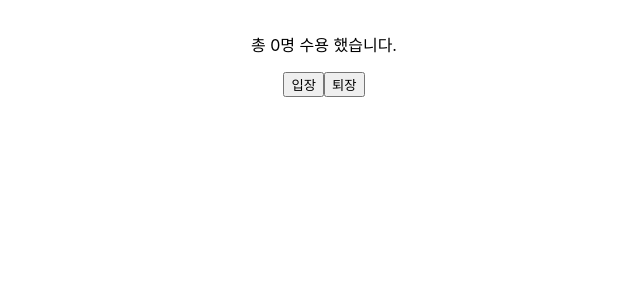
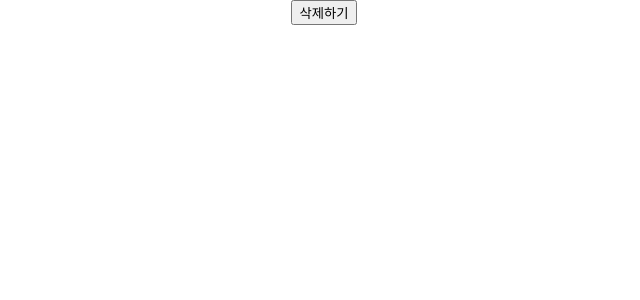
Before and after one commit to moonch030/react1-1, a React (Create React App) app in the folder my-app/: page / in a window 1280 px wide. Shown: the top 300 px of the page, without its empty margins (316-956 px from the left). Built offline with nearby package versions, Linux system fonts and the light colour scheme.

Commit message:
이벤트핸들링

```diff
--- a/my-app/src/App.js
+++ b/my-app/src/App.js
@@ -4,11 +4,13 @@ import CommentList from './ch05/CommentList';
 import NotificationList from './ch06/NotificationList';
 import FocusButton from './ch07/FocusButton';
 import Accommodate from './ch07/Accommodate';
+import Toggle from './ch08/Toggle';
+import MyButton from './ch08/MyButton';
 
 function App() {
   return (
     <div className="App">
-      <Accommodate />
+      <MyButton />
     </div>
   );
 }
--- /dev/null
+++ b/my-app/src/ch08/MyButton.jsx
@@ -0,0 +1,12 @@
+import { useState } from "react";
+
+export default function MyButton(props){
+    const handleDelete = (id, e) => {
+        console.log(id,e.target)
+    }
+    return(
+        <button onClick={(e) => handleDelete(1,e)}>
+            삭제하기
+        </button>
+    )
+}
--- /dev/null
+++ b/my-app/src/ch08/Toggle.jsx
@@ -0,0 +1,14 @@
+import { useState } from "react";
+
+export default function Toggle(props){
+    const [isToggleOn, setIsToggleOn] = useState(true)
+
+    const handleClick = () => {
+        setIsToggleOn((isToggleOn) => !isToggleOn)
+    }
+    return(
+        <button onClick={handleClick}>
+            {isToggleOn ? "켜짐": "꺼짐"}
+        </button>
+    )
+}
```
Also changed, not shown: 1 other file (tests, documents, lock files or other folders).
